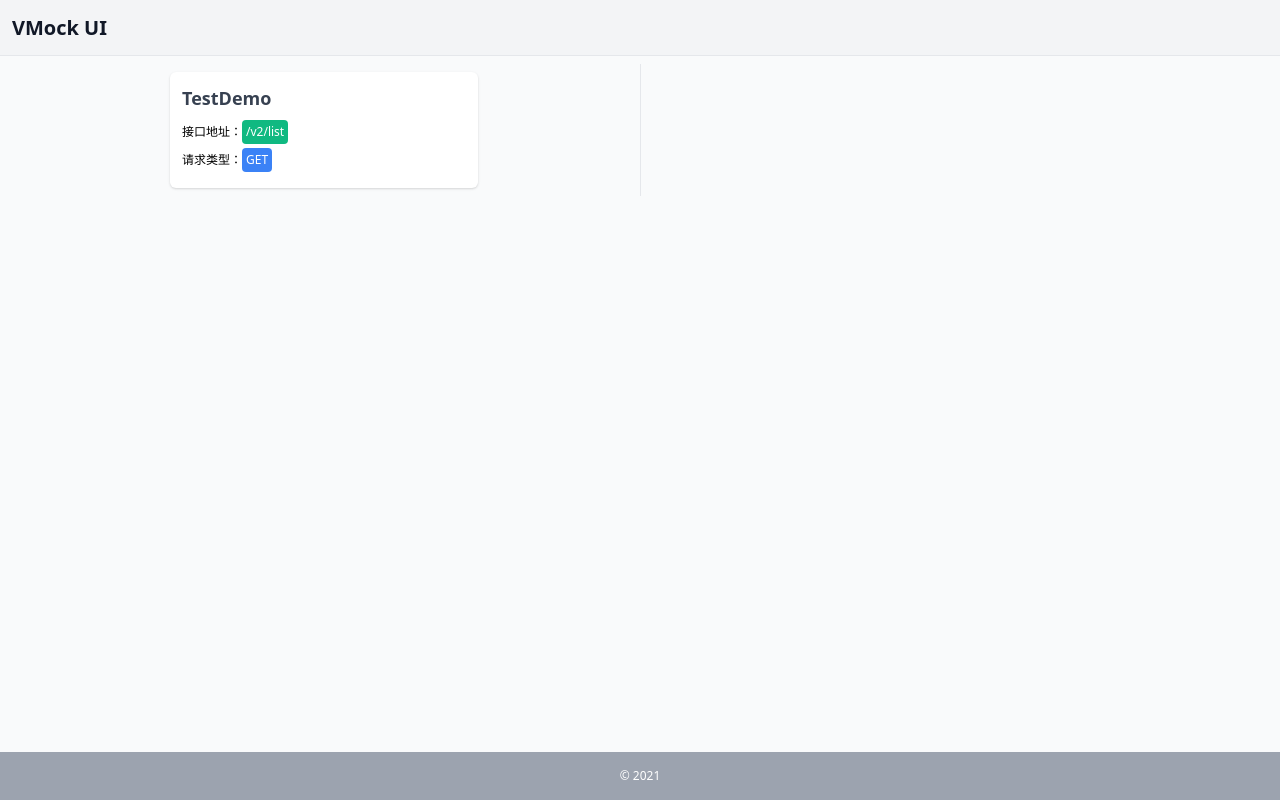
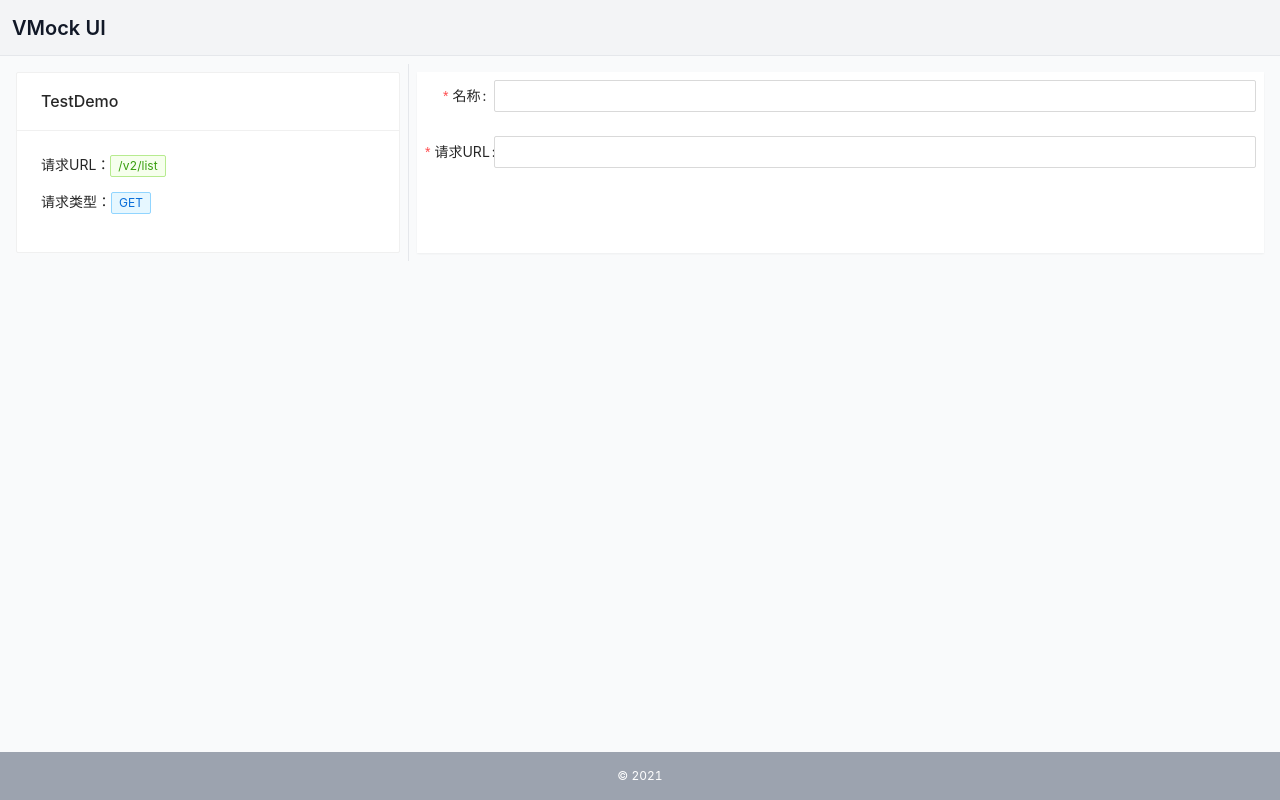
Before and after one commit to mrleidesen/VMock-UI, a Vue app: page /#/ in a window 1280 px wide. Built offline with nearby package versions, Linux system fonts and the light colour scheme.

Commit message:
feat: add form

```diff
--- a/package.json
+++ b/package.json
@@ -7,6 +7,7 @@
     "serve": "vite preview"
   },
   "dependencies": {
+    "ant-design-vue": "^2.1.6",
     "autoprefixer": "^10.2.5",
     "mockjs": "^1.1.0",
     "postcss": "^8.2.10",
--- a/src/main.js
+++ b/src/main.js
@@ -2,7 +2,10 @@ import { createApp } from 'vue'
 import App from './App.vue'
 import router from '@/router'
 import './assets/tailwind.css'
+import Antd from 'ant-design-vue'
+import 'ant-design-vue/dist/antd.css'
 
 createApp(App)
   .use(router)
+  .use(Antd)
   .mount('#app')
--- a/src/views/Home.vue
+++ b/src/views/Home.vue
@@ -1,36 +1,38 @@
 <template>
   <div class="container mx-auto flex">
-    <div class="w-1/2 flex flex-col items-center box-border p-2">
-      <div
+    <div class="flex flex-col items-center box-border p-2">
+      <a-card
         v-for="(config, i) in configes"
         :key="i"
-        class="w-1/2 bg-white rounded-md overflow-hidden shadow flex flex-col box-border p-3 select-none cursor-pointer"
+        :title="config.name"
+        class="w-96"
+        hoverable
+        @click="onChangeActive(i)"
       >
-        <h3 class="font-semibold text-gray-700 text-lg mb-2">{{ config.name }}</h3>
-        <div
-          v-if="config.rurl"
-          class="flex items-center text-xs mb-1"
-        >
-          <span>接口地址：</span>
-          <span class="bg-green-500 text-white p-1 rounded">{{ config.rurl }}</span>
-        </div>
-        <div
-          v-if="config.rtype"
-          class="flex items-center text-xs mb-1"
-        >
-          <span>请求类型：</span>
-          <span class="bg-blue-500 text-white p-1 rounded">{{ config.rtype.toUpperCase() }}</span>
-        </div>
-      </div>
+        <p>请求URL：<a-tag color="green">{{ config.rurl }}</a-tag></p>
+        <p v-if="config.rtype">请求类型：<a-tag color="blue">{{ config.rtype.toUpperCase() }}</a-tag></p>
+      </a-card>
     </div>
     <div class="flex-1 flex box-border p-2 border-l border-gray-200">
-
+      <div class="w-full box-border p-2 bg-white shadow-sm">
+        <a-form
+          :model="formState"
+          :label-col="{ span: 2 }"
+        >
+          <a-form-item label="名称" required>
+            <a-input v-model:value="formState.name"></a-input>
+          </a-form-item>
+          <a-form-item label="请求URL" required>
+            <a-input v-model:value="formState.rurl"></a-input>
+          </a-form-item>
+        </a-form>
+      </div>
     </div>
   </div>
 </template>
 
 <script>
-import { reactive } from 'vue'
+import { reactive, ref } from 'vue'
 
 export default {
   setup() {
@@ -41,9 +43,23 @@ export default {
         rtype: 'get',
       }
     ])
+    const formState = reactive({
+      name: "",
+      rurl: "",
+      rtype: null
+    })
+    const activeIndex = ref(-1)
+
+    const onChangeActive = (index) => {
+      Object.assign(formState, configes[index])
+      activeIndex.value = index
+    }
 
     return {
-      configes
+      configes,
+      formState,
+      activeIndex,
+      onChangeActive,
     }
   }
 }
```
Also changed, not shown: 1 other file (tests, documents, lock files or other folders).
